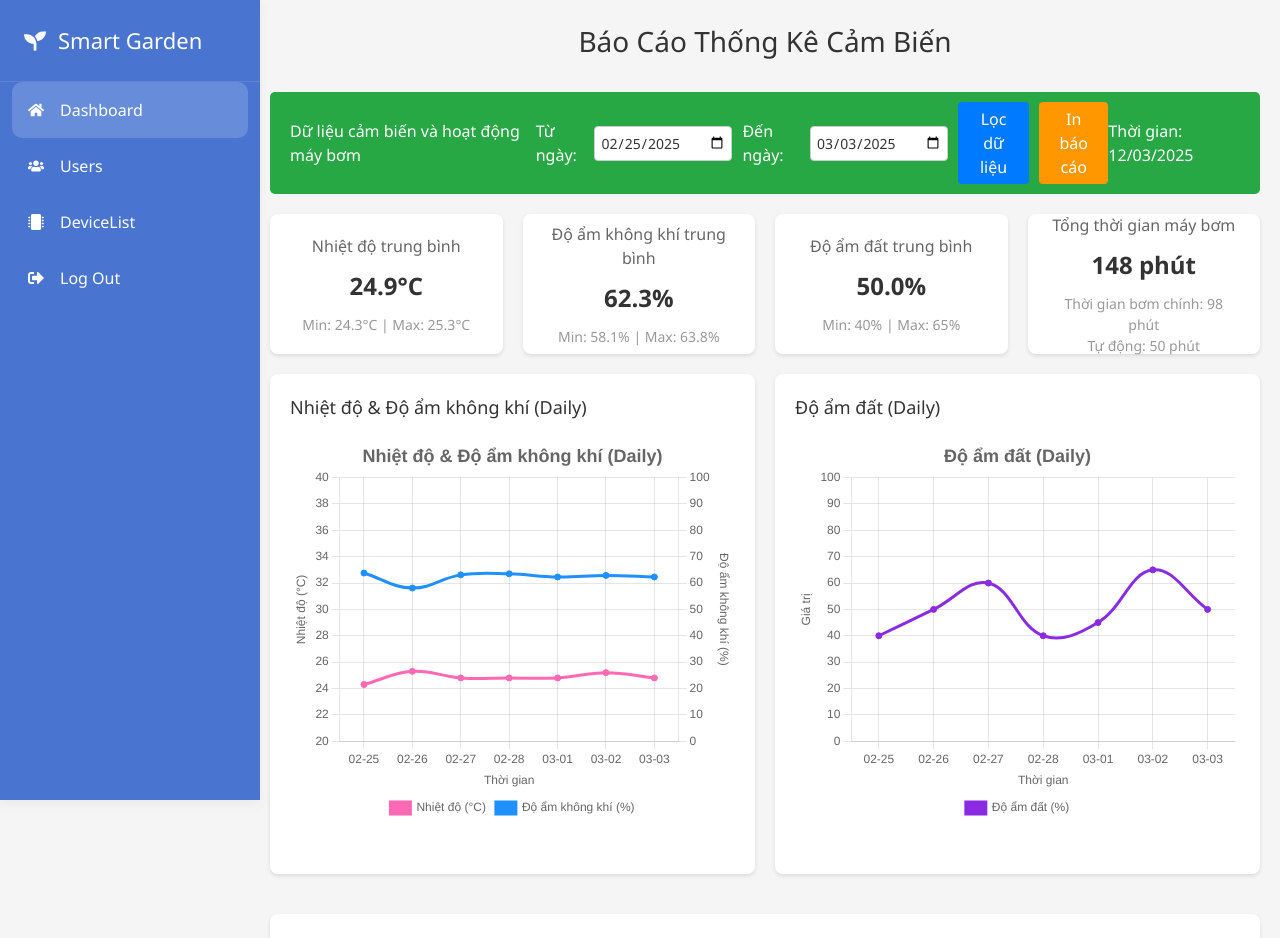
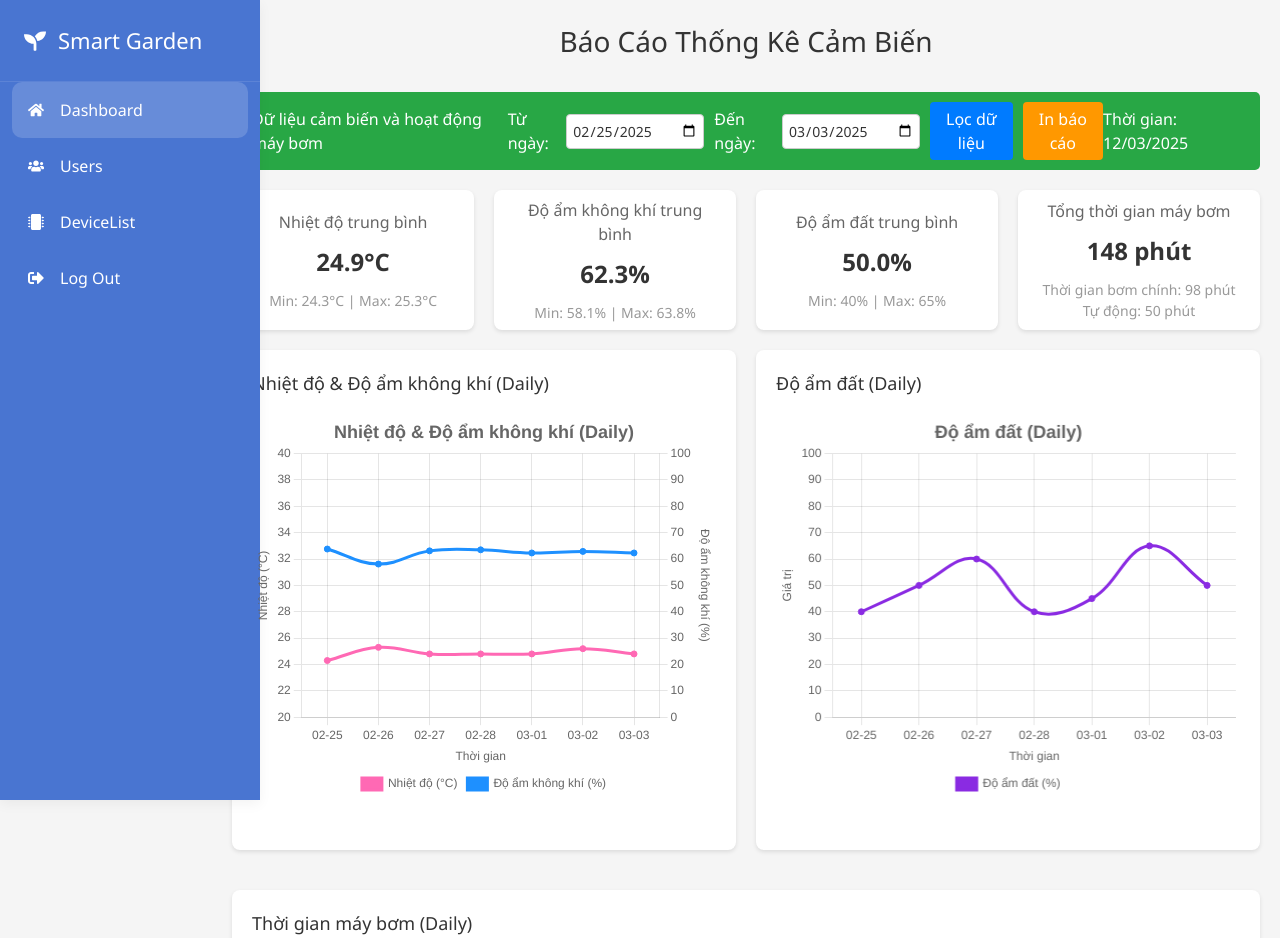
Before and after one commit to CO3109-Smart-Auto-Watering/website, a React (Create React App) app: page /admin-dashboard in a window 1280 px wide. Shown: the top 938 px of the page. Built offline with nearby package versions, Linux system fonts and the light colour scheme; sample sign-in values are in the browser's storage.

Commit message:
admin print report

```diff
--- a/package.json
+++ b/package.json
@@ -15,6 +15,7 @@
     "react-icons": "^5.5.0",
     "react-router-dom": "^7.2.0",
     "react-scripts": "^5.0.1",
+    "react-to-print": "^3.0.5",
     "recharts": "^2.15.1",
     "styled-components": "^6.1.15",
     "web-vitals": "^2.1.4"
--- a/src/App.css
+++ b/src/App.css
@@ -23,3 +23,24 @@ body {
     padding: 20px;
   }
 }
+
+@media print {
+  body {
+    background: white;
+    color: black;
+    font-size: 14px;
+  }
+
+  .filter-section {
+    border: none;
+    box-shadow: none;
+  }
+
+  .no-print {
+    display: none !important;
+  }
+
+  .container {
+    margin-left: 0 !important;
+  }
+}
--- a/src/features/dashboard/AdminDashboard.js
+++ b/src/features/dashboard/AdminDashboard.js
@@ -1,4 +1,5 @@
-import React, { useState } from 'react';
+import React, { useState, useRef } from 'react';
+import { useReactToPrint } from "react-to-print";
 import styled from 'styled-components';
 import NavBar from '../../components/layout/NavBar';
 import { Line, Bar } from 'react-chartjs-2';
@@ -26,10 +27,11 @@ ChartJS.register(
   Legend
 );
 
-const Container = styled.div`
-  padding: 20px;
-  margin-left: 250px; /* Để tránh chồng lên NavBar */
-`;
+// const Container = styled.div`
+//   flex: 1;
+//   padding: 20px;
+//   margin-left: 250px; /* Để tránh chồng lên NavBar */
+// `;
 
 const Header = styled.h1`
   font-size: 28px;
@@ -48,9 +50,7 @@ const FilterBar = styled.div`
   margin-bottom: 20px;
   border-radius: 5px;
 
-  @media print {
-    display: none; /* Ẩn FilterBar khi in */
-  }
+
 `;
 
 const FilterSection = styled.div`
@@ -360,9 +360,9 @@ const AdminDashboard = () => {
   const totalPumpTime = mainPumpTotal + subPumpTotal;
 
   // Hàm in báo cáo
-  const handlePrint = () => {
-    window.print();
-  };
+  // const handlePrint = () => {
+  //   window.print();
+  // };
 
   // Cấu hình dữ liệu cho biểu đồ Nhiệt độ & Độ ẩm không khí (Daily)
   const tempAirHumidityChartData = {
@@ -677,12 +677,24 @@ const AdminDashboard = () => {
       },
     },
   };
+  const contentToPrintRef = useRef();
+  const handlePrint = useReactToPrint({
+    contentRef: contentToPrintRef,
+  });
+
+  const getPageMargins = () => {
+    return `@page { margin: 0 20px 0 0 !important; }`;
+  };
 
   return (
-    <>
-      <NavBar />
-      <Container>
-        <Header>Báo Cáo Thống Kê Cảm Biến</Header>
+    <div className='flex'>
+      <div className='w-[250px]'>
+        <NavBar/>
+      </div>
+      <div className=' '>
+      <div ref={contentToPrintRef} className='flex-1  p-[20px] ' >
+      <style>{getPageMargins()}</style>
+        <Header> Báo Cáo Thống Kê Cảm Biến</Header>
         <FilterBar>
           <div>Dữ liệu cảm biến và hoạt động máy bơm</div>
           <FilterSection>
@@ -690,10 +702,10 @@ const AdminDashboard = () => {
               Từ ngày: <DateInput type="date" value={startDate} onChange={(e) => setStartDate(e.target.value)} />
               Đến ngày: <DateInput type="date" value={endDate} onChange={(e) => setEndDate(e.target.value)} />
             </div>
-            <Button primary onClick={filterData}>Lọc dữ liệu</Button>
-            <Button onClick={handlePrint}>In báo cáo</Button>
+            <Button className='no-print' primary onClick={filterData}>Lọc dữ liệu</Button>
+            <Button className='no-print' onClick={() => handlePrint()}>In báo cáo</Button>
           </FilterSection>
-          <div>Thời gian: {currentDate}</div>
+          <div className='no-print'>Thời gian: {currentDate}</div>
         </FilterBar>
         <ChartRow>
           <div style={{ flex: 1 }}>
@@ -747,8 +759,8 @@ const AdminDashboard = () => {
           <div>Dữ liệu cảm biến theo giờ</div>
           <FilterSection>
             <div>
-              Chọn ngày:
-              <SelectInput value={selectedDate} onChange={(e) => setSelectedDate(e.target.value)}>
+              <span className='no-print'>Chọn ngày: </span>
+              <SelectInput className='no-print' value={selectedDate} onChange={(e) => setSelectedDate(e.target.value)}>
                 {filteredData.labelsDaily.map((label, index) => (
                   <option key={index} value={initialData.labelsDaily[initialData.labelsDaily.findIndex(date => date.slice(5) === label)]}>
                     {label}
@@ -757,7 +769,7 @@ const AdminDashboard = () => {
               </SelectInput>
               Từ giờ: <TimeInput type="time" value={startTime} onChange={(e) => setStartTime(e.target.value)} />
               Đến giờ: <TimeInput type="time" value={endTime} onChange={(e) => setEndTime(e.target.value)} />
-              <Button primary onClick={filterHourlyData}>Lọc dữ liệu</Button>
+              <Button className='no-print' primary onClick={filterHourlyData}>Lọc dữ liệu</Button>
             </div>
           </FilterSection>
           <div>Ngày: {selectedDate.slice(5)}</div>
@@ -776,8 +788,9 @@ const AdminDashboard = () => {
             </ChartContainer>
           </ChartWrapper>
         </ChartRow>
-      </Container>
-    </>
+      </div>
+      </div>
+    </div>
   );
 };
 
--- a/src/features/users/UserTable.js
+++ b/src/features/users/UserTable.js
@@ -39,8 +39,8 @@ const columns = [
       //   {status === "active" ? "Active" : "Inactive"}
       // </Tag>
       <Tag color="green">
-      Active
-    </Tag>
+        Active
+      </Tag>
     ),
   },
   {
@@ -54,7 +54,7 @@ const columns = [
   },
 ];
 
-const UserTable = () => {
+const UserTable = ({ onCountChange }) => {
   // Gửi request đến API
   const [users, setUsers] = useState([]);
   const [searchResults, setSearchResults] = useState([]);
@@ -84,6 +84,9 @@ const UserTable = () => {
         const data = await response.json();
         setUsers(data);
         setSearchResults(data); // Initialize search results with all data
+
+        const count = data.length; // hoặc data.count nếu API trả vậy
+        onCountChange(count); // gọi hàm từ cha để gửi lên
       } catch (err) {
         setError(err.message);
       } finally {
```
Also changed, not shown: src/features/users/Users.js (+11 -5 lines), 1 other file (tests, documents, lock files or other folders).
